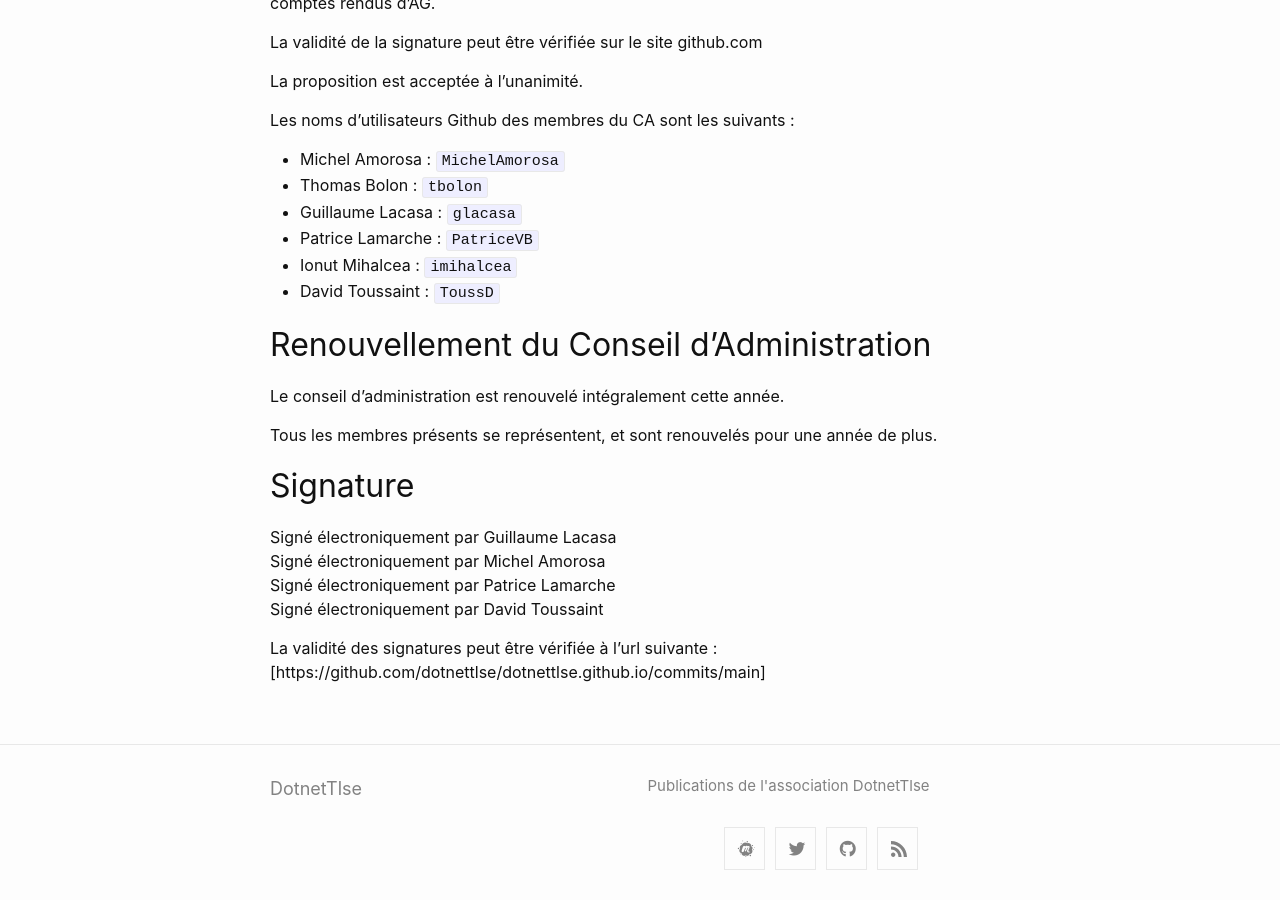
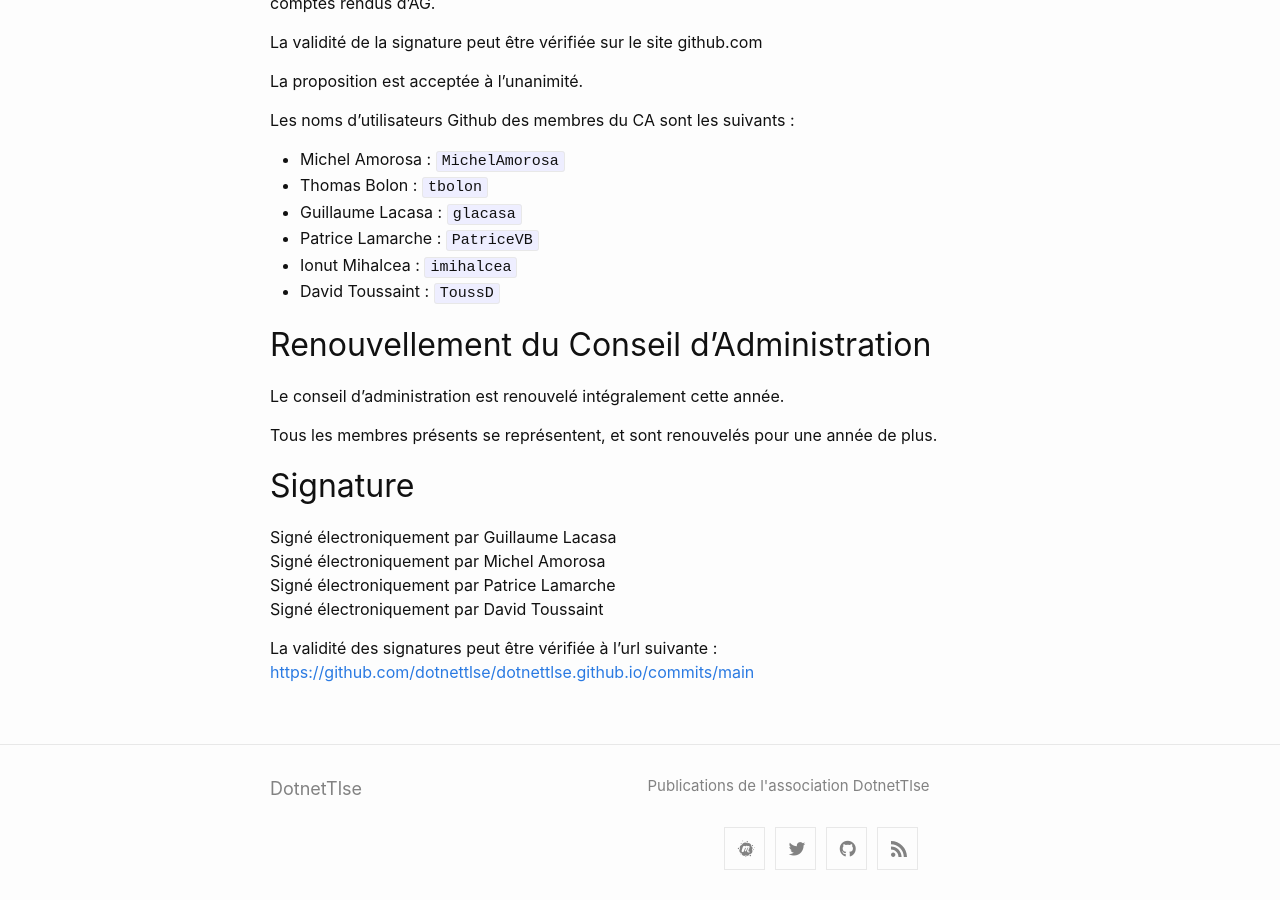
Before and after one commit to dotnettlse/dotnettlse.github.io, a Jekyll site: the page built from _posts/2021-06-17-AG_2021.markdown, in a window 1280 px wide and 900 px high, scrolled down 1568 px. Built offline with Jekyll 4.4.1, drawn with Linux system fonts in a browser that asks for light colours; part of the change alters nothing that is shown.

Commit message:
Correction lien

```diff
--- a/_posts/2021-06-17-AG_2021.markdown
+++ b/_posts/2021-06-17-AG_2021.markdown
@@ -84,4 +84,4 @@ Signé électroniquement par Patrice Lamarche
 Signé électroniquement par David Toussaint
 
 La validité des signatures peut être vérifiée à l'url suivante :
-[https://github.com/dotnettlse/dotnettlse.github.io/commits/main]
+[https://github.com/dotnettlse/dotnettlse.github.io/commits/main](https://github.com/dotnettlse/dotnettlse.github.io/commits/main)
```
